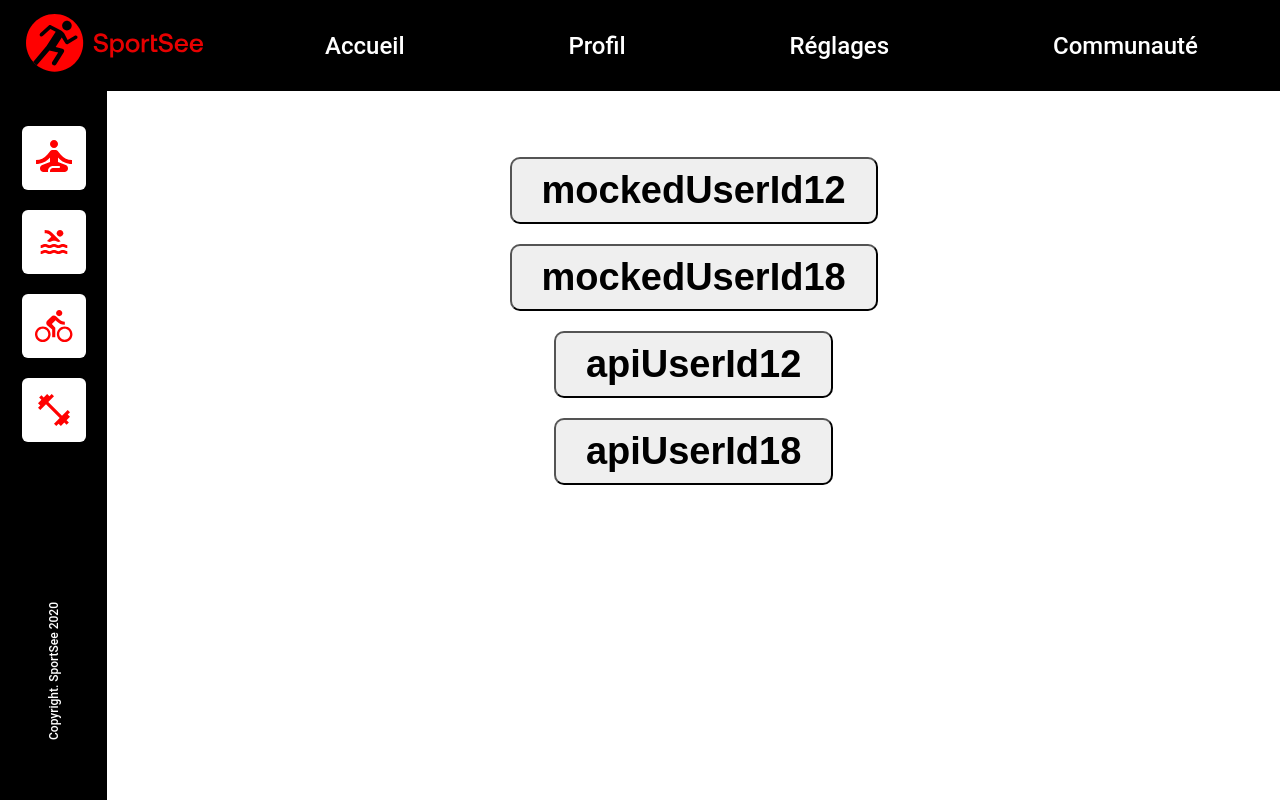
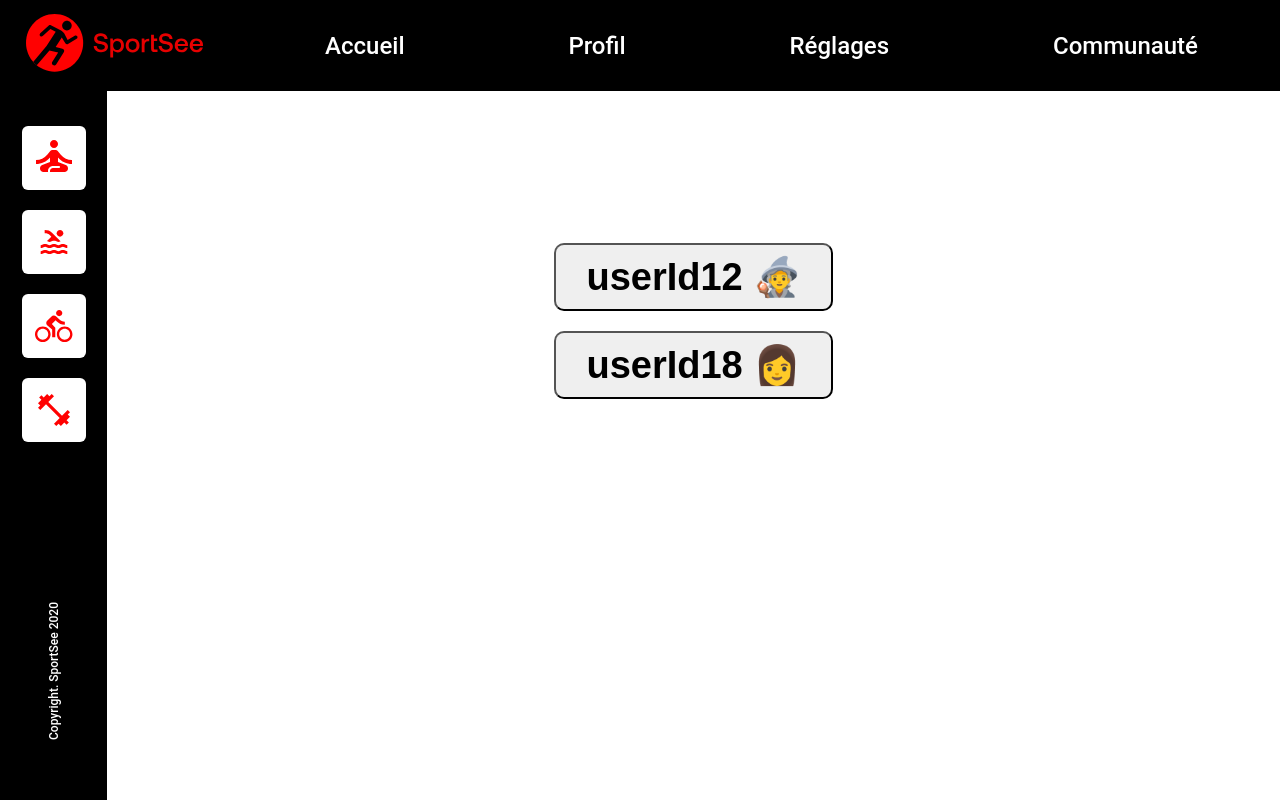
Before and after one commit to GillesQuodbach/SportSee, a React (Create React App) app: page / in a window 1280 px wide. Built offline with nearby package versions, Linux system fonts and the light colour scheme; the HTML template or start-up script is replaced by a standard one.

Commit message:
Reste readme et modif css

```diff
--- a/package.json
+++ b/package.json
@@ -7,6 +7,7 @@
     "@testing-library/react": "^13.4.0",
     "@testing-library/user-event": "^13.5.0",
     "axios": "^1.3.4",
+    "prop-types": "^15.8.1",
     "react": "^18.2.0",
     "react-dom": "^18.2.0",
     "react-router-dom": "^6.8.2",
--- a/src/api/getData.js
+++ b/src/api/getData.js
@@ -1,4 +1,4 @@
-//import { getUserActivity,getUserAverageSessions, getUserInfos, getUserPerformance, } from "./apiCall";
+// import { getUserActivity,getUserAverageSessions, getUserInfos, getUserPerformance, } from "./apiCall";
 import {
   getUserActivity,
   getUserAverageSessions,
--- a/src/components/AverageSessionChart/AverageSessionChart.js
+++ b/src/components/AverageSessionChart/AverageSessionChart.js
@@ -1,6 +1,12 @@
 import React from "react";
 import s from "./style.module.css";
 import { LineChart, XAxis, Tooltip, Line, ResponsiveContainer } from "recharts";
+import PropTypes from "prop-types";
+/** custom tooltype for user activity barChart
+ * @param  {bool} active
+ * @param  {array} payload
+ * @return {JSX}
+ */
 
 const CustomTooltip = ({ payload, active }) => {
   if (active) {
@@ -15,10 +21,12 @@ const CustomTooltip = ({ payload, active }) => {
   return null;
 };
 
-const CustomLegend = ({ payload }) => {
-  <h1>${payload}</h1>;
-};
-
+/**
+ * Render a linechart with user average activity Data
+ * @params {array} - Average sessions datas
+ * @return {JSX}
+ */
+//Transformation des chiffres en lettres du jour de la semaine
 export default function AverageSessionChart(props) {
   const sessionsDataArray = props.userAverageSessionsData;
   console.log("sessionsDataArray: ", sessionsDataArray);
@@ -43,8 +51,6 @@ export default function AverageSessionChart(props) {
         return { ...data };
     }
   });
-  console.log(userAverageSessionsDataFormat);
-  //Transformation des chiffres en lettre du jour de la semaine
 
   return (
     <div className={s.mini_linechart_container}>
@@ -94,3 +100,7 @@ export default function AverageSessionChart(props) {
     </div>
   );
 }
+
+AverageSessionChart.propTypes = {
+  props: PropTypes.array,
+};
--- a/src/components/DailyActivityChart/DailyActivityChart.js
+++ b/src/components/DailyActivityChart/DailyActivityChart.js
@@ -1,6 +1,6 @@
 import React from "react";
 import s from "./style.module.css";
-
+import PropTypes from "prop-types";
 import {
   BarChart,
   Bar,
@@ -14,6 +14,11 @@ import {
 import blackIcon from "../../assets/icons/blackIcon.svg";
 import redIcon from "../../assets/icons/redIcon.svg";
 
+/** custom tooltype for user activity barChart
+ * @param  {bool} active
+ * @param  {array} payload
+ * @return {JSX}
+ */
 const CustomTooltip = ({ payload, active }) => {
   if (active) {
     return (
@@ -27,9 +32,15 @@ const CustomTooltip = ({ payload, active }) => {
   }
   return null;
 };
+
+/**
+ * Render a barchart with user daily activity Datas
+ * @params {array} - Daily sessions datas
+ * @return {JSX}
+ */
 export default function DailyActivityChart(props) {
   // console.log(props.userActivity);
-  const userSessions = props.userActivity; // ici user12
+  const userSessions = props.userActivity;
 
   //Transformation de la date en id
   for (let i = 0; i < userSessions.length; i++) {
@@ -125,3 +136,11 @@ export default function DailyActivityChart(props) {
     </>
   );
 }
+
+CustomTooltip.propTypes = {
+  active: PropTypes.bool,
+  payload: PropTypes.array,
+};
+DailyActivityChart.propTypes = {
+  props: PropTypes.array,
+};
--- a/src/components/SelectUser/SelectUser.js
+++ b/src/components/SelectUser/SelectUser.js
@@ -1,7 +1,12 @@
 import React from "react";
 import s from "./style.module.css";
 import { Link } from "react-router-dom";
-
+import PropTypes from "prop-types";
+/**
+ * Render button with users available
+ * @params {array} - users available
+ * @return {JSX}
+ */
 export function SelectUser(props) {
   return (
     <div className={s.select_user_container}>
@@ -11,8 +16,10 @@ export function SelectUser(props) {
       <Link to="/user/18">
         <button>{props.selectUserList[1]}</button>
       </Link>
-      <button>{props.selectUserList[2]}</button>
-      <button>{props.selectUserList[3]}</button>
     </div>
   );
 }
+
+SelectUser.propTypes = {
+  props: PropTypes.array,
+};
--- a/src/index.js
+++ b/src/index.js
@@ -6,12 +6,7 @@ import { App } from "./App";
 import { SelectUser } from "./components/SelectUser/SelectUser";
 import { Dashboard } from "./views/Dashboard/Dashboard";
 
-const usersList = [
-  "mockedUserId12",
-  "mockedUserId18",
-  "apiUserId12",
-  "apiUserId18",
-];
+const usersList = ["userId12 🧙", "userId18 👩"];
 
 const root = ReactDOM.createRoot(document.getElementById("root"));
 root.render(
```
Also changed, not shown: src/components/ScoreChart/Scorechart.js (+12 -1 lines), src/components/Summary/Summary.js (+10 -1 lines), src/components/UserInfos/UserInfos.js (+11 -2 lines), src/components/Webchart/Webchart.js (+10 -0 lines), src/views/Dashboard/Dashboard.js (+8 -0 lines), 2 other files (tests, documents, lock files or other folders).
